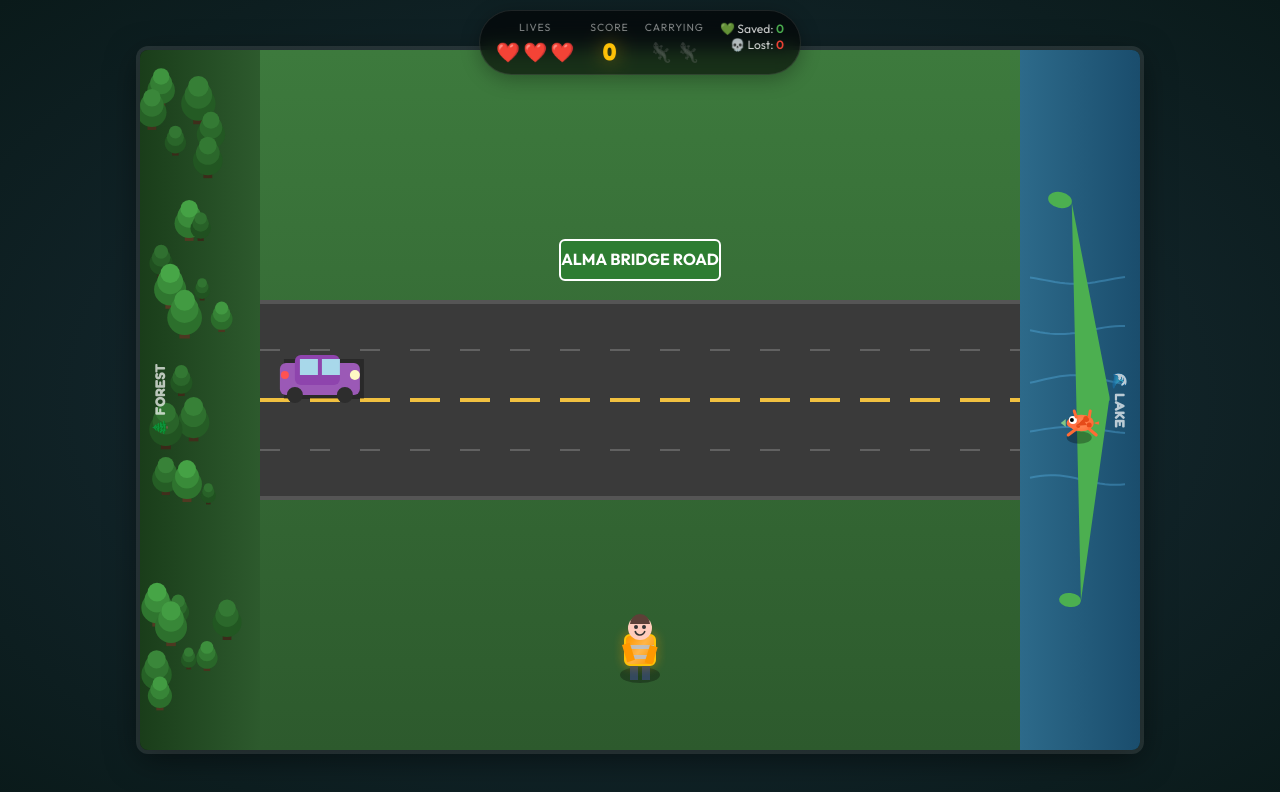
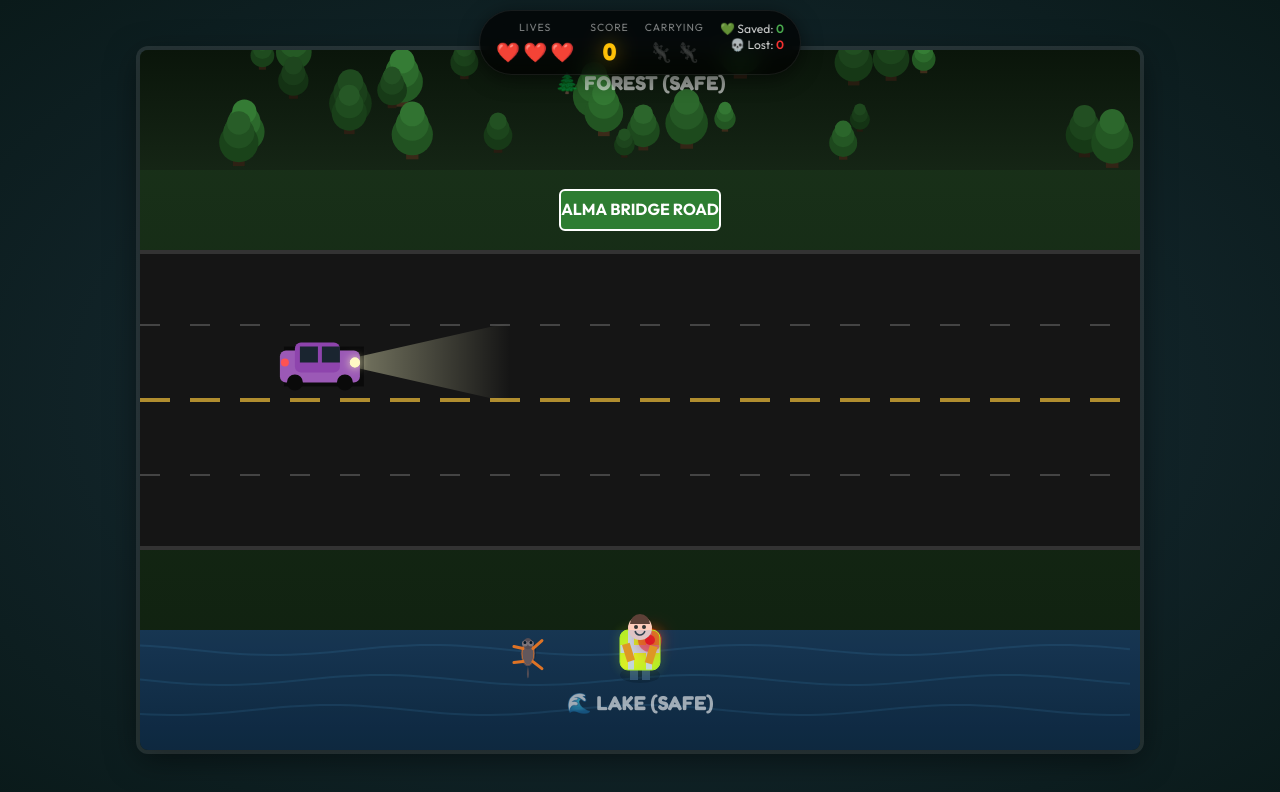
Before and after one commit to karangattu/save-the-newts, a plain HTML site: page index.html in a window 1280 px wide. Both pictures are taken after a click on the button "START GAME". Drawn offline with Linux system fonts and the light colour scheme.

Commit message:
Revamp visuals for night mode and improve newt movement
Updated color palette and gradients for a night mode aesthetic across the game and UI. Changed newt movement to vertical (top-to-bottom) and improved newt and player visuals, including a more visible safety vest and flashing light for the player. Adjusted road, forest, and lake rendering to match the new orientation and style, and increased tree density in the forest zone.

```diff
--- a/game.js
+++ b/game.js
@@ -10,8 +10,8 @@ const CONFIG = {
     CANVAS_HEIGHT: 700,
 
     // Road
-    ROAD_Y: 250,
-    ROAD_HEIGHT: 200,
+    ROAD_Y: 200,
+    ROAD_HEIGHT: 300,
     LANE_COUNT: 4,
 
     // Player
@@ -44,11 +44,11 @@ const CONFIG = {
 
     // Colors
     COLORS: {
-        forest: ['#1a3d1a', '#2d5a2d', '#3d7a3d'],
-        lake: ['#1a4d6d', '#2d6a8a', '#4d8aaa'],
-        road: '#3a3a3a',
-        roadLine: '#f0c040',
-        roadEdge: '#555',
+        forest: ['#0a150a', '#152515', '#253d25'],
+        lake: ['#0a151f', '#152535', '#253d4d'],
+        road: '#151515',
+        roadLine: '#b08d2f',
+        roadEdge: '#333',
     }
 };
 
@@ -163,8 +163,24 @@ class Car {
         }
         ctx.translate(-this.width / 2, -this.height / 2);
 
+        // Headlight beam (Night Mode)
+        ctx.save();
+        ctx.globalCompositeOperation = 'screen';
+        const gradient = ctx.createLinearGradient(this.width, this.height/2, this.width + 150, this.height/2);
+        gradient.addColorStop(0, 'rgba(255, 255, 200, 0.4)');
+        gradient.addColorStop(1, 'rgba(255, 255, 200, 0)');
+
+        ctx.fillStyle = gradient;
+        ctx.beginPath();
+        ctx.moveTo(this.width - 5, this.height/2 - 5);
+        ctx.lineTo(this.width + 150, this.height/2 - 40);
+        ctx.lineTo(this.width + 150, this.height/2 + 40);
+        ctx.lineTo(this.width - 5, this.height/2 + 5);
+        ctx.fill();
+        ctx.restore();
+
         // Shadow
-        ctx.fillStyle = 'rgba(0, 0, 0, 0.3)';
+        ctx.fillStyle = 'rgba(0, 0, 0, 0.5)';
         ctx.fillRect(4, 4, this.width, this.height);
 
         // Car body
@@ -180,15 +196,20 @@ class Car {
         ctx.fill();
 
         // Windows
-        ctx.fillStyle = '#a8d8ea';
+        ctx.fillStyle = '#1a2530'; // Darker windows for night
         ctx.fillRect(20, 4, 18, 16);
         ctx.fillRect(42, 4, 18, 16);
 
-        // Front light
+        // Front light (Headlight source)
         ctx.fillStyle = '#fff9c4';
         ctx.beginPath();
         ctx.arc(this.width - 5, this.height / 2, 5, 0, Math.PI * 2);
         ctx.fill();
+        // Glow
+        ctx.shadowColor = '#fff9c4';
+        ctx.shadowBlur = 10;
+        ctx.fill();
+        ctx.shadowBlur = 0;
 
         // Rear light
         ctx.fillStyle = '#ff5252';
@@ -197,7 +218,7 @@ class Car {
         ctx.fill();
 
         // Wheels
-        ctx.fillStyle = '#2d2d2d';
+        ctx.fillStyle = '#0a0a0a';
         ctx.beginPath();
         ctx.arc(15, this.height, 8, 0, Math.PI * 2);
         ctx.arc(this.width - 15, this.height, 8, 0, Math.PI * 2);
@@ -210,24 +231,26 @@ class Car {
 // ===== NEWT CLASS =====
 class Newt {
     constructor(startSide) {
-        this.startSide = startSide; // 'forest' or 'lake'
-        this.direction = startSide === 'forest' ? 1 : -1;
+        this.startSide = startSide; // 'forest' (TOP) or 'lake' (BOTTOM)
+        this.direction = startSide === 'forest' ? 1 : -1; // 1 = down, -1 = up
         this.size = CONFIG.NEWT_SIZE;
         this.speed = CONFIG.NEWT_SPEED + Utils.random(-0.2, 0.2);
 
-        // Position
+        // Position - Top or Bottom spawning
+        this.x = Utils.random(50, CONFIG.CANVAS_WIDTH - 50);
+
         if (startSide === 'forest') {
-            this.x = Utils.random(20, 80);
+            this.y = Utils.random(10, CONFIG.ROAD_Y - 20);
         } else {
-            this.x = CONFIG.CANVAS_WIDTH - Utils.random(20, 80);
+            this.y = Utils.random(CONFIG.ROAD_Y + CONFIG.ROAD_HEIGHT + 20, CONFIG.CANVAS_HEIGHT - 10);
         }
-        this.y = Utils.random(CONFIG.ROAD_Y - 20, CONFIG.ROAD_Y + CONFIG.ROAD_HEIGHT + 20);
 
         // State
         this.isBeingCarried = false;
         this.isSquished = false;
         this.squishedTime = 0;
-        this.targetX = this.direction === 1 ? CONFIG.CANVAS_WIDTH - 60 : 60;
+        // Target is just the other side Y coordinate
+        this.targetY = this.direction === 1 ? CONFIG.CANVAS_HEIGHT - 50 : 50;
 
         // Animation
         this.animFrame = 0;
@@ -255,7 +278,7 @@ class Newt {
         }
 
         if (!this.isBeingCarried) {
-            this.x += this.speed * this.direction;
+            this.y += this.speed * this.direction;
             this.wobble += 0.1;
             this.animTimer++;
             if (this.animTimer > 10) {
@@ -267,10 +290,10 @@ class Newt {
     }
 
     reachedDestination() {
-        if (this.direction === 1) {
-            return this.x >= CONFIG.CANVAS_WIDTH - 80;
-        } else {
-            return this.x <= 80;
+        if (this.direction === 1) { // Going Down
+            return this.y >= CONFIG.CANVAS_HEIGHT - 80;
+        } else { // Going Up
+            return this.y <= 80;
         }
     }
 
@@ -286,64 +309,75 @@ class Newt {
 
         ctx.save();
         ctx.translate(this.x, this.y);
-        if (this.direction === -1) {
-            ctx.scale(-1, 1);
+
+        // Face the direction of movement (Up or Down)
+        if (this.direction === 1) { // Down
+            ctx.rotate(Math.PI / 2);
+        } else { // Up
+            ctx.rotate(-Math.PI / 2);
         }
 
-        // Wobble animation
+        // Wobble animation (side to side relative to movement)
         if (!this.isBeingCarried) {
             ctx.translate(0, Math.sin(this.wobble) * 2);
         }
 
         // Shadow
-        ctx.fillStyle = 'rgba(0, 0, 0, 0.3)';
+        ctx.fillStyle = 'rgba(0, 0, 0, 0.4)';
         ctx.beginPath();
-        ctx.ellipse(2, this.size / 2 + 2, this.size / 2, this.size / 4, 0, 0, Math.PI * 2);
+        ctx.ellipse(2, 2, this.size / 2, this.size / 4, 0, 0, Math.PI * 2);
         ctx.fill();
 
-        // Body
-        const gradient = ctx.createRadialGradient(0, 0, 0, 0, 0, this.size / 2);
-        gradient.addColorStop(0, '#ff8c5a');
-        gradient.addColorStop(1, '#ff6b35');
-        ctx.fillStyle = gradient;
+        // California Newt Colors (Taricha torosa)
+        // Dark brown/slate back, orange underside
+
+        // Body (Back)
+        ctx.fillStyle = '#5d4037'; // Dark Brown/Slate
         ctx.beginPath();
-        ctx.ellipse(0, 0, this.size / 2, this.size / 3, 0, 0, Math.PI * 2);
+        ctx.ellipse(0, 0, this.size / 2, this.size / 3.5, 0, 0, Math.PI * 2);
+        ctx.fill();
+
+        // Underside (peeking out)
+        ctx.fillStyle = '#ff6d00'; // Bright Orange
+        ctx.beginPath();
+        ctx.ellipse(0, 0, this.size / 2.2, this.size / 4, 0, 0, Math.PI * 2);
+        ctx.fill();
+
+        // Re-draw Back to cover center (rough skin texture)
+        ctx.fillStyle = '#6d4c41';
+        ctx.beginPath();
+        ctx.ellipse(0, 0, this.size / 2.2, this.size / 4.5, 0, 0, Math.PI * 2);
         ctx.fill();
 
         // Head
-        ctx.fillStyle = '#ff7043';
+        ctx.fillStyle = '#5d4037';
         ctx.beginPath();
-        ctx.ellipse(this.size / 3, 0, this.size / 4, this.size / 5, 0, 0, Math.PI * 2);
+        ctx.ellipse(this.size / 2.5, 0, this.size / 4.5, this.size / 5, 0, 0, Math.PI * 2);
         ctx.fill();
 
         // Tail
-        ctx.fillStyle = '#ff6b35';
+        ctx.fillStyle = '#5d4037';
         ctx.beginPath();
         ctx.moveTo(-this.size / 2, 0);
-        ctx.quadraticCurveTo(-this.size * 0.8, -3, -this.size * 0.7, 0);
-        ctx.quadraticCurveTo(-this.size * 0.8, 3, -this.size / 2, 0);
+        ctx.quadraticCurveTo(-this.size * 0.9, -2, -this.size * 1.0, 0);
+        ctx.quadraticCurveTo(-this.size * 0.9, 2, -this.size / 2, 0);
         ctx.fill();
 
-        // Spots
-        ctx.fillStyle = '#e64a19';
+        // Eyes (Bulbous)
+        ctx.fillStyle = '#8d6e63';
         ctx.beginPath();
-        ctx.arc(-5, -4, 3, 0, Math.PI * 2);
-        ctx.arc(3, 3, 2, 0, Math.PI * 2);
-        ctx.arc(-8, 2, 2.5, 0, Math.PI * 2);
+        ctx.arc(this.size / 2.5, -3, 3, 0, Math.PI * 2);
+        ctx.arc(this.size / 2.5, 3, 3, 0, Math.PI * 2);
         ctx.fill();
 
-        // Eyes
-        ctx.fillStyle = 'white';
-        ctx.beginPath();
-        ctx.arc(this.size / 3, -3, 4, 0, Math.PI * 2);
-        ctx.fill();
         ctx.fillStyle = 'black';
         ctx.beginPath();
-        ctx.arc(this.size / 3 + 1, -3, 2, 0, Math.PI * 2);
+        ctx.arc(this.size / 2.5 + 1, -3, 1.5, 0, Math.PI * 2);
+        ctx.arc(this.size / 2.5 + 1, 3, 1.5, 0, Math.PI * 2);
         ctx.fill();
 
         // Legs (animated)
-        ctx.strokeStyle = '#ff6b35';
+        ctx.strokeStyle = '#ff6d00'; // Orange legs
         ctx.lineWidth = 3;
         ctx.lineCap = 'round';
 
@@ -351,30 +385,19 @@ class Newt {
 
         // Front legs
         ctx.beginPath();
-        ctx.moveTo(5, -6);
-        ctx.lineTo(10 + legOffset, -12);
-        ctx.moveTo(5, 6);
-        ctx.lineTo(10 - legOffset, 12);
+        ctx.moveTo(5, -5);
+        ctx.lineTo(10 + legOffset, -14);
+        ctx.moveTo(5, 5);
+        ctx.lineTo(10 - legOffset, 14);
         ctx.stroke();
 
         // Back legs
         ctx.beginPath();
-        ctx.moveTo(-8, -6);
-        ctx.lineTo(-12 - legOffset, -12);
-        ctx.moveTo(-8, 6);
-        ctx.lineTo(-12 + legOffset, 12);
+        ctx.moveTo(-8, -5);
+        ctx.lineTo(-12 - legOffset, -14);
+        ctx.moveTo(-8, 5);
+        ctx.lineTo(-12 + legOffset, 14);
         ctx.stroke();
-
-        // Direction indicator (small arrow showing where newt wants to go)
-        if (!this.isBeingCarried) {
-            ctx.fillStyle = this.destination === 'lake' ? '#4fc3f7' : '#81c784';
-            ctx.beginPath();
-            ctx.moveTo(this.size / 2 + 8, 0);
-            ctx.lineTo(this.size / 2 + 3, -4);
-            ctx.lineTo(this.size / 2 + 3, 4);
-            ctx.closePath();
-            ctx.fill();
-        }
 
         ctx.restore();
     }
@@ -432,6 +455,9 @@ class Player {
         // Mobile input
         this.mobileInputX = 0;
         this.mobileInputY = 0;
+
+        // Flashing light timer
+        this.lightTimer = 0;
     }
 
     get bounds() {
@@ -543,11 +569,11 @@ class Player {
     }
 
     isInForestZone() {
-        return this.x < 100;
+        return this.y < 120; // Top Zone
     }
 
     isInLakeZone() {
-        return this.x > CONFIG.CANVAS_WIDTH - 100;
+        return this.y > CONFIG.CANVAS_HEIGHT - 120; // Bottom Zone
     }
 
     draw(ctx) {
@@ -578,28 +604,57 @@ class Player {
         ctx.fillRect(-10 - legSpread, 10, 8, 20);
         ctx.fillRect(2 + legSpread, 10, 8, 20);
 
-        // Body (safety vest)
-        const vestGradient = ctx.createLinearGradient(-15, -10, 15, 10);
-        vestGradient.addColorStop(0, '#ff9800');
-        vestGradient.addColorStop(0.5, '#ffb74d');
-        vestGradient.addColorStop(1, '#ff9800');
+        // Body (Safety Vest - More Prominent)
+        // High visibility lime/orange
+        const vestGradient = ctx.createLinearGradient(-20, -20, 20, 20);
+        vestGradient.addColorStop(0, '#c6ff00'); // Neon Lime
+        vestGradient.addColorStop(0.5, '#ffff00'); // Yellow
+        vestGradient.addColorStop(1, '#c6ff00');
+
         ctx.fillStyle = vestGradient;
         ctx.beginPath();
-        ctx.roundRect(-15, -15, 30, 30, 5);
+        ctx.roundRect(-20, -20, 40, 40, 8); // Bigger vest
         ctx.fill();
 
-        // Reflective stripes on vest
-        ctx.fillStyle = '#c0c0c0';
-        ctx.fillRect(-15, -5, 30, 4);
-        ctx.fillRect(-15, 5, 30, 4);
+        // Reflective stripes on vest (Silver)
+        ctx.fillStyle = '#e0e0e0';
+        // Vertical stripes
+        ctx.fillRect(-12, -20, 6, 40);
+        ctx.fillRect(6, -20, 6, 40);
+        // Horizontal band
+        ctx.fillRect(-20, -5, 40, 8);
+
+        // Flashing Red Light
+        if (this.lightTimer % 500 < 250) { // Flash every 500ms
+            // Light source
+            ctx.fillStyle = '#ff0000';
+            ctx.beginPath();
+            ctx.arc(10, -10, 5, 0, Math.PI*2);
+            ctx.fill();
+
+            // Glow
+            ctx.shadowColor = '#ff0000';
+            ctx.shadowBlur = 15;
+            ctx.fillStyle = 'rgba(255, 0, 0, 0.5)';
+            ctx.beginPath();
+            ctx.arc(10, -10, 12, 0, Math.PI*2);
+            ctx.fill();
+            ctx.shadowBlur = 0;
+        } else {
+             // Off state
+            ctx.fillStyle = '#5c0000';
+            ctx.beginPath();
+            ctx.arc(10, -10, 5, 0, Math.PI*2);
+            ctx.fill();
+        }
 
         // Glow effect for vest
-        ctx.shadowColor = '#ff9800';
+        ctx.shadowColor = '#c6ff00';
         ctx.shadowBlur = 10;
-        ctx.strokeStyle = '#ffc107';
-        ctx.lineWidth = 2;
+        ctx.strokeStyle = '#c6ff00';
+        ctx.lineWidth = 1;
         ctx.beginPath();
-        ctx.roundRect(-15, -15, 30, 30, 5);
+        ctx.roundRect(-20, -20, 40, 40, 8);
         ctx.stroke();
         ctx.shadowBlur = 0;
 
@@ -836,12 +891,14 @@ class Game {
 
     generateTrees() {
         const trees = [];
-        for (let i = 0; i < 30; i++) {
+        for (let i = 0; i < 40; i++) {
+            // Generate trees mostly in forest zone (top) but some scattered
+            const isForest = Math.random() < 0.8;
             trees.push({
-                x: Utils.random(10, 90),
-                y: Utils.random(30, CONFIG.CANVAS_HEIGHT - 30),
-                size: Utils.random(15, 35),
-                shade: Utils.random(0.8, 1.2)
+                x: Utils.random(20, CONFIG.CANVAS_WIDTH - 20),
+                y: isForest ? Utils.random(10, 110) : Utils.random(130, 180),
+                size: Utils.random(20, 45),
+                shade: Utils.random(0.5, 0.9) // Darker trees for night
             });
         }
         return trees.sort((a, b) => a.y - b.y);
@@ -1276,63 +1333,55 @@ class Game {
     }
 
     drawBackground(ctx) {
-        // Forest (left side)
-        const forestGradient = ctx.createLinearGradient(0, 0, 120, 0);
-        forestGradient.addColorStop(0, '#1a3d1a');
-        forestGradient.addColorStop(1, '#2d5a2d');
+        // Forest (Top Zone)
+        const forestGradient = ctx.createLinearGradient(0, 0, 0, 120);
+        forestGradient.addColorStop(0, '#0a150a');
+        forestGradient.addColorStop(1, '#152515');
         ctx.fillStyle = forestGradient;
-        ctx.fillRect(0, 0, 120, CONFIG.CANVAS_HEIGHT);
+        ctx.fillRect(0, 0, CONFIG.CANVAS_WIDTH, 120);
 
-        // Draw trees
+        // Draw trees (Top)
         this.trees.forEach(tree => {
-            this.drawTree(ctx, tree.x, tree.y, tree.size, tree.shade);
+            if (tree.y < 120) // Only draw trees meant for top
+                 this.drawTree(ctx, tree.x, tree.y, tree.size, tree.shade);
         });
 
-        // Lake (right side)
-        const lakeGradient = ctx.createLinearGradient(CONFIG.CANVAS_WIDTH - 120, 0, CONFIG.CANVAS_WIDTH, 0);
-        lakeGradient.addColorStop(0, '#2d6a8a');
-        lakeGradient.addColorStop(1, '#1a4d6d');
+        // Lake (Bottom Zone)
+        const lakeGradient = ctx.createLinearGradient(0, CONFIG.CANVAS_HEIGHT - 120, 0, CONFIG.CANVAS_HEIGHT);
+        lakeGradient.addColorStop(0, '#152535');
+        lakeGradient.addColorStop(1, '#0a151f');
         ctx.fillStyle = lakeGradient;
-        ctx.fillRect(CONFIG.CANVAS_WIDTH - 120, 0, 120, CONFIG.CANVAS_HEIGHT);
+        ctx.fillRect(0, CONFIG.CANVAS_HEIGHT - 120, CONFIG.CANVAS_WIDTH, 120);
 
-        // Lake waves
+        // Lake waves (Horizontal waves)
         const time = Date.now() / 1000;
-        ctx.strokeStyle = 'rgba(100, 200, 255, 0.3)';
+        ctx.strokeStyle = 'rgba(100, 200, 255, 0.1)'; // Fainter for night
         ctx.lineWidth = 2;
 
-        this.waves.forEach(wave => {
-            ctx.beginPath();
-            for (let x = CONFIG.CANVAS_WIDTH - 110; x < CONFIG.CANVAS_WIDTH - 10; x += 5) {
-                const y = wave.y + Math.sin((x * 0.05) + time + wave.offset) * wave.amplitude;
-                if (x === CONFIG.CANVAS_WIDTH - 110) {
-                    ctx.moveTo(x, y);
-                } else {
-                    ctx.lineTo(x, y);
-                }
-            }
-            ctx.stroke();
-        });
+        for (let i = 0; i < 3; i++) {
+             const waveY = CONFIG.CANVAS_HEIGHT - 100 + (i * 30);
+             ctx.beginPath();
+             for (let x = 0; x < CONFIG.CANVAS_WIDTH; x+=10) {
+                 const y = waveY + Math.sin((x * 0.02) + time + i) * 5;
+                 if (x === 0) ctx.moveTo(x, y);
+                 else ctx.lineTo(x, y);
+             }
+             ctx.stroke();
+        }
 
-        // Lake lillies
-        ctx.fillStyle = '#4caf50';
-        ctx.beginPath();
-        ctx.ellipse(CONFIG.CANVAS_WIDTH - 80, 150, 12, 8, 0.2, 0, Math.PI * 2);
-        ctx.ellipse(CONFIG.CANVAS_WIDTH - 40, 350, 10, 7, -0.3, 0, Math.PI * 2);
-        ctx.ellipse(CONFIG.CANVAS_WIDTH - 70, 550, 11, 7, 0.1, 0, Math.PI * 2);
-        ctx.fill();
-
-        // Grass areas
+        // Grass areas (Between Road and Zones)
         const grassGradient = ctx.createLinearGradient(0, 0, 0, CONFIG.CANVAS_HEIGHT);
-        grassGradient.addColorStop(0, '#3d7a3d');
-        grassGradient.addColorStop(1, '#2d5a2d');
+        grassGradient.addColorStop(0, '#1a331a');
+        grassGradient.addColorStop(1, '#0f1f0f');
         ctx.fillStyle = grassGradient;
 
-        // Top grass
-        ctx.fillRect(120, 0, CONFIG.CANVAS_WIDTH - 240, CONFIG.ROAD_Y);
-        // Bottom grass
-        ctx.fillRect(120, CONFIG.ROAD_Y + CONFIG.ROAD_HEIGHT,
-            CONFIG.CANVAS_WIDTH - 240,
-            CONFIG.CANVAS_HEIGHT - CONFIG.ROAD_Y - CONFIG.ROAD_HEIGHT);
+        // Top grass (Below Forest, Above Road)
+        ctx.fillRect(0, 120, CONFIG.CANVAS_WIDTH, CONFIG.ROAD_Y - 120);
+
+        // Bottom grass (Below Road, Above Lake)
+        ctx.fillRect(0, CONFIG.ROAD_Y + CONFIG.ROAD_HEIGHT,
+            CONFIG.CANVAS_WIDTH,
+            CONFIG.CANVAS_HEIGHT - (CONFIG.ROAD_Y + CONFIG.ROAD_HEIGHT) - 120);
     }
 
     drawTree(ctx, x, y, size, shade) {
@@ -1358,20 +1407,20 @@ class Game {
     drawRoad(ctx) {
         // Road base
         ctx.fillStyle = CONFIG.COLORS.road;
-        ctx.fillRect(120, CONFIG.ROAD_Y, CONFIG.CANVAS_WIDTH - 240, CONFIG.ROAD_HEIGHT);
+        ctx.fillRect(0, CONFIG.ROAD_Y, CONFIG.CANVAS_WIDTH, CONFIG.ROAD_HEIGHT);
 
         // Road edges
-        ctx.fillStyle = '#555';
-        ctx.fillRect(120, CONFIG.ROAD_Y, CONFIG.CANVAS_WIDTH - 240, 4);
-        ctx.fillRect(120, CONFIG.ROAD_Y + CONFIG.ROAD_HEIGHT - 4, CONFIG.CANVAS_WIDTH - 240, 4);
+        ctx.fillStyle = '#333';
+        ctx.fillRect(0, CONFIG.ROAD_Y, CONFIG.CANVAS_WIDTH, 4);
+        ctx.fillRect(0, CONFIG.ROAD_Y + CONFIG.ROAD_HEIGHT - 4, CONFIG.CANVAS_WIDTH, 4);
 
         // Center line (dashed)
         ctx.strokeStyle = CONFIG.COLORS.roadLine;
         ctx.lineWidth = 4;
         ctx.setLineDash([30, 20]);
         ctx.beginPath();
-        ctx.moveTo(120, CONFIG.ROAD_Y + CONFIG.ROAD_HEIGHT / 2);
-        ctx.lineTo(CONFIG.CANVAS_WIDTH - 120, CONFIG.ROAD_Y + CONFIG.ROAD_HEIGHT / 2);
+        ctx.moveTo(0, CONFIG.ROAD_Y + CONFIG.ROAD_HEIGHT / 2);
+        ctx.lineTo(CONFIG.CANVAS_WIDTH, CONFIG.ROAD_Y + CONFIG.ROAD_HEIGHT / 2);
         ctx.stroke();
         ctx.setLineDash([]);
 
@@ -1384,8 +1433,8 @@ class Game {
         for (let i = 1; i < CONFIG.LANE_COUNT; i++) {
             if (i === 2) continue; // Skip center line
             ctx.beginPath();
-            ctx.moveTo(120, CONFIG.ROAD_Y + i * laneHeight);
-            ctx.lineTo(CONFIG.CANVAS_WIDTH - 120, CONFIG.ROAD_Y + i * laneHeight);
+            ctx.moveTo(0, CONFIG.ROAD_Y + i * laneHeight);
+            ctx.lineTo(CONFIG.CANVAS_WIDTH, CONFIG.ROAD_Y + i * laneHeight);
             ctx.stroke();
         }
         ctx.setLineDash([]);
@@ -1406,34 +1455,29 @@ class Game {
     }
 
     drawZoneIndicators(ctx) {
-        // Forest zone
+        // Forest zone (Top)
         if (this.player.isInForestZone()) {
-            ctx.fillStyle = 'rgba(76, 175, 80, 0.2)';
-            ctx.fillRect(0, 0, 120, CONFIG.CANVAS_HEIGHT);
+            ctx.fillStyle = 'rgba(76, 175, 80, 0.15)';
+            ctx.fillRect(0, 0, CONFIG.CANVAS_WIDTH, 120);
         }
 
-        // Lake zone
+        // Lake zone (Bottom)
         if (this.player.isInLakeZone()) {
-            ctx.fillStyle = 'rgba(33, 150, 243, 0.2)';
-            ctx.fillRect(CONFIG.CANVAS_WIDTH - 120, 0, 120, CONFIG.CANVAS_HEIGHT);
+            ctx.fillStyle = 'rgba(33, 150, 243, 0.15)';
+            ctx.fillRect(0, CONFIG.CANVAS_HEIGHT - 120, CONFIG.CANVAS_WIDTH, 120);
         }
 
         // Zone labels
-        ctx.font = 'bold 14px Fredoka';
+        ctx.font = 'bold 20px Fredoka';
         ctx.textAlign = 'center';
 
-        ctx.fillStyle = 'rgba(255, 255, 255, 0.7)';
-        ctx.save();
-        ctx.translate(25, CONFIG.CANVAS_HEIGHT / 2);
-        ctx.rotate(-Math.PI / 2);
-        ctx.fillText('🌲 FOREST', 0, 0);
-        ctx.restore();
+        ctx.fillStyle = 'rgba(255, 255, 255, 0.6)';
 
-        ctx.save();
-        ctx.translate(CONFIG.CANVAS_WIDTH - 25, CONFIG.CANVAS_HEIGHT / 2);
-        ctx.rotate(Math.PI / 2);
-        ctx.fillText('🌊 LAKE', 0, 0);
-        ctx.restore();
+        // Forest Label
+        ctx.fillText('🌲 FOREST (SAFE)', CONFIG.CANVAS_WIDTH / 2, 40);
+
+        // Lake Label
+        ctx.fillText('🌊 LAKE (SAFE)', CONFIG.CANVAS_WIDTH / 2, CONFIG.CANVAS_HEIGHT - 40);
     }
 
     drawDifficultyIndicator(ctx) {
--- a/styles.css
+++ b/styles.css
@@ -4,41 +4,41 @@
 
 /* CSS Variables - Color Palette */
 :root {
-    /* Nature Colors */
-    --forest-dark: #1a2f1a;
-    --forest-mid: #2d4a2d;
-    --forest-light: #4a7c4a;
-    --lake-dark: #1a3a4a;
-    --lake-mid: #2d5a7a;
-    --lake-light: #4a8ab0;
+    /* Nature Colors - Night Mode */
+    --forest-dark: #0a150a;
+    --forest-mid: #152515;
+    --forest-light: #253d25;
+    --lake-dark: #0a151f;
+    --lake-mid: #152535;
+    --lake-light: #253d4d;
 
     /* Road Colors */
-    --road-dark: #2a2a2a;
-    --road-mid: #3a3a3a;
-    --road-line: #f0c040;
+    --road-dark: #151515;
+    --road-mid: #222222;
+    --road-line: #b08d2f;
 
     /* UI Colors */
     --accent-orange: #ff6b35;
     --accent-yellow: #ffc107;
     --accent-green: #4caf50;
-    --accent-red: #f44336;
+    --accent-red: #ff3333;
     --accent-purple: #9c27b0;
 
     /* Newt Colors */
-    --newt-body: #ff7f50;
+    --newt-body: #d2691e;
     --newt-spots: #8b4513;
 
     /* Glass Effect */
-    --glass-bg: rgba(0, 0, 0, 0.6);
-    --glass-border: rgba(255, 255, 255, 0.1);
+    --glass-bg: rgba(0, 0, 0, 0.7);
+    --glass-border: rgba(255, 255, 255, 0.08);
 
     /* Fonts */
     --font-display: 'Fredoka', sans-serif;
     --font-body: 'Outfit', sans-serif;
 
     /* Shadows */
-    --shadow-glow: 0 0 20px rgba(255, 107, 53, 0.5);
-    --shadow-soft: 0 4px 20px rgba(0, 0, 0, 0.3);
+    --shadow-glow: 0 0 20px rgba(255, 107, 53, 0.4);
+    --shadow-soft: 0 4px 20px rgba(0, 0, 0, 0.5);
 }
 
 /* Reset & Base */
```
